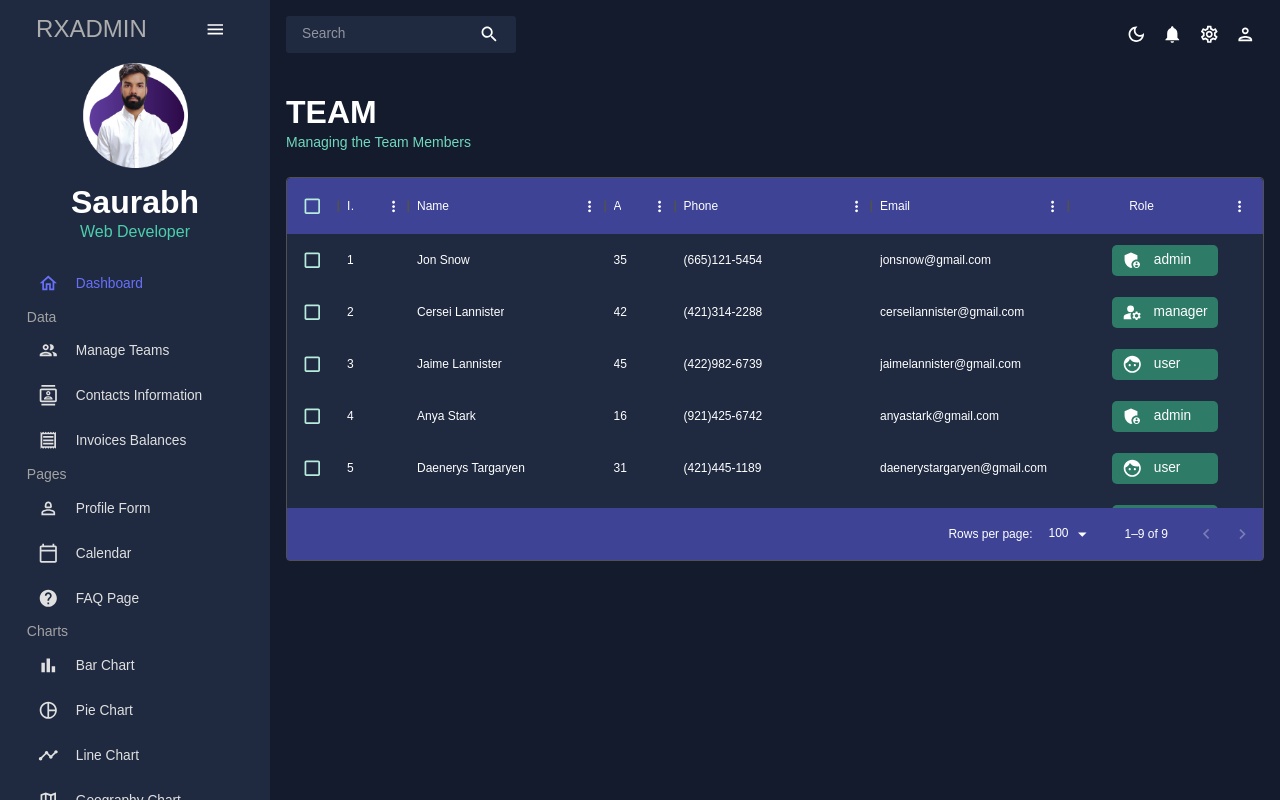
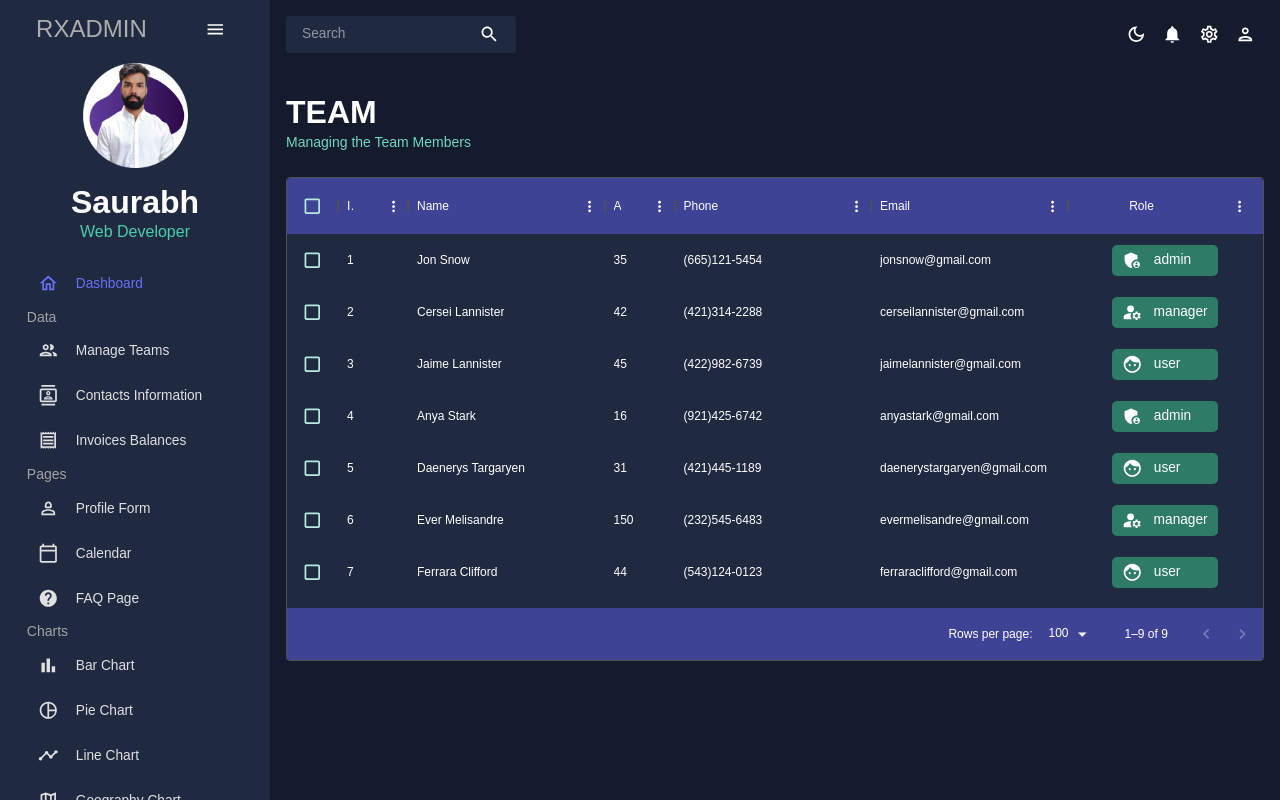
Before and after one commit to saurabhmehta1601/react-admin-dashboard-1, a React (Vite) app: page /team in a window 1280 px wide. Built offline with nearby package versions, Linux system fonts and the light colour scheme.

Commit message:
fix: scrollbar styling

```diff
--- a/src/App.tsx
+++ b/src/App.tsx
@@ -23,9 +23,9 @@ function App() {
     <ColorModeContext.Provider value={colorMode as any} >
       <ThemeProvider theme={theme}>
         <CssBaseline />
-        <Box display="flex" width="100%" height="100vh" sx={{ overflowX: "hidden", overflowY: "scroll" }}>
+        <Box display="flex" width="100%" height="100vh" >
           <Sidebar />
-          <Box className="content" flex={1} p={2} sx={{ overflowY: "hidden" }}>
+          <Box className="content" flex={1} p={2} sx={{ overflowY: 'scroll' }}>
             <Topbar />
             <Routes>
               <Route path="/" element={<Dashboard />} />
--- a/src/index.css
+++ b/src/index.css
@@ -1,26 +1,29 @@
-@import url("https://fonts.googleapis.com/css2?family=Source+Sans+3:wght@400;600;700&display=swap");
+/*
 
-html,
-body {
-  /* font-family: "Source Sans 3", sans-serif; */
+::-webkit-scrollbar {
+  display: none !important;
+  -ms-overflow-style: none !important;
+  scrollbar-width: none !important;
 }
+*/
 
 /* Scrollbar */
 ::-webkit-scrollbar {
-  width: 10px;
+  width: 7px;
 }
 
 /* Scrollbar Track */
 ::-webkit-scrollbar-track {
-  background-color: #e0e0e0;
+  background-color: #151632;
 }
 
 /* Scrollbar Handle */
 ::-webkit-scrollbar-thumb {
-  background-color: #888;
+  border-radius: 8px;
+  background-color: #2a2d64;
 }
 
 /* Scrollbar Handle on Hover */
-::-webkit-scrollbar-thumb:hover {
+/* ::-webkit-scrollbar-thumb:hover {
   background-color: #555;
-}
+} */
--- a/src/scenes/team/index.tsx
+++ b/src/scenes/team/index.tsx
@@ -1,4 +1,4 @@
-import { Box, Typography, colors } from "@mui/material";
+import { Box, Typography } from "@mui/material";
 import Header from "../../components/Header"
 import { DataGrid } from '@mui/x-data-grid';
 import { mockDataTeam } from "../../data/mockData";
@@ -42,7 +42,7 @@ const Team = () => {
     <div>
       <Header heading="Team" subHeading="Managing the Team Members" />
       <Box
-        height={"400px"}
+        height={"500px"}
         mb={2}
         pb={2}
         sx={{
```
